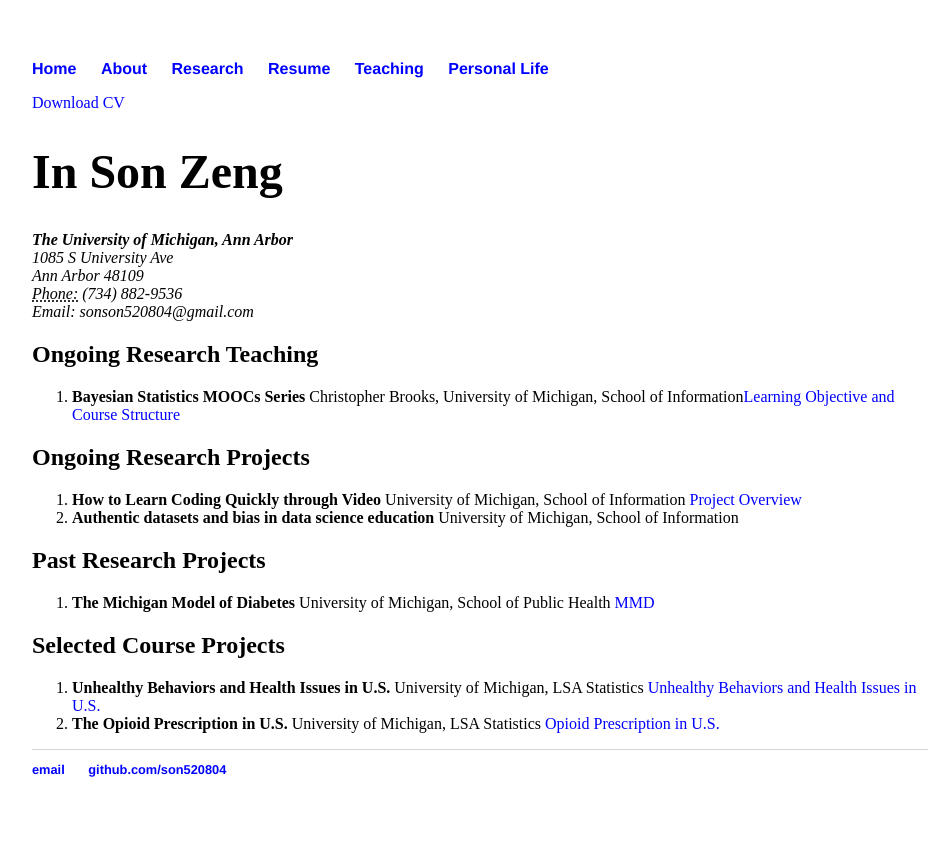
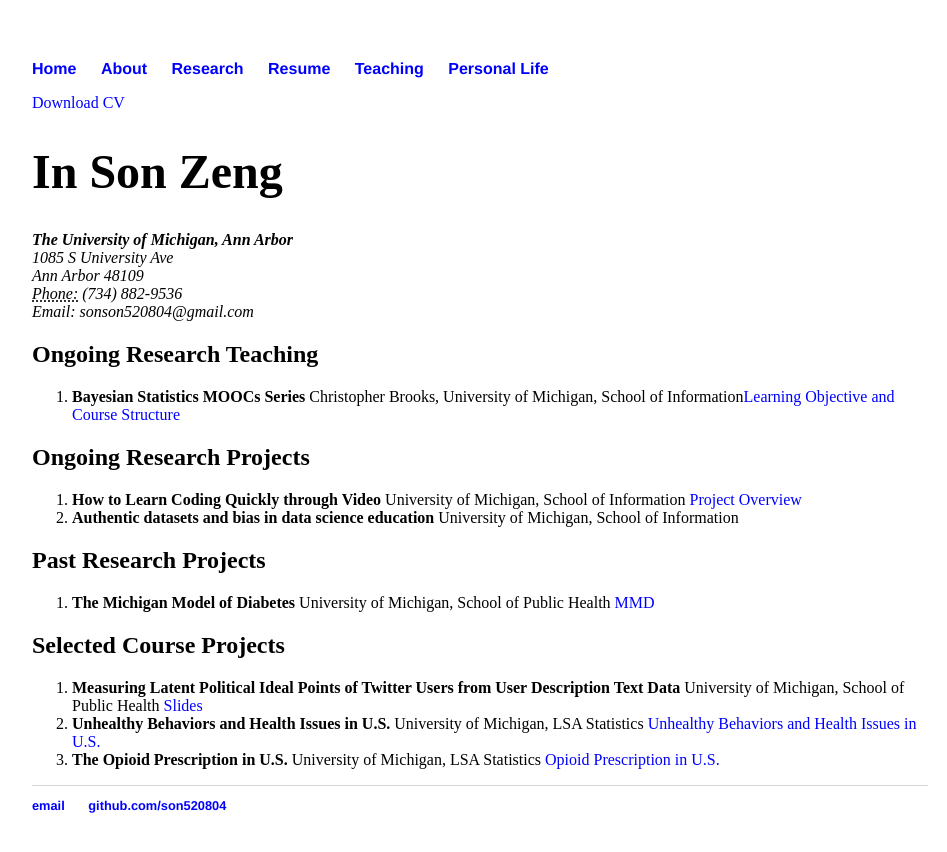
Before and after one commit to son520804/son520804.github.io, a Jekyll site: the page built from cv/index.html, in a window 1280 px wide. Shown: the top 852 px of the page, without its empty margins (160-1107 px from the left). Built offline with Jekyll 4.4.1, drawn with Linux system fonts in a browser that asks for light colours.

Commit message:
Update index.html

```diff
--- a/cv/index.html
+++ b/cv/index.html
@@ -42,6 +42,7 @@
 
 			<h2>Selected Course Projects</h2>
 			<ol class="c">
+				<li><strong>Measuring Latent Political Ideal Points of Twitter Users from User Description Text Data</strong> University of Michigan, School of Public Health <a href="Individual_Project_Question_2.pdf">Slides</a></li>
 				<li><strong>Unhealthy Behaviors and Health Issues in U.S.</strong> University of Michigan, LSA Statistics <a href="Individual_Project_Question_2.pdf">Unhealthy Behaviors and Health Issues in U.S.</a></li>
 				<li><strong>The Opioid Prescription in U.S.</strong> University of Michigan, LSA Statistics  <a href="2018 504 assignment 2 insonz.pdf">Opioid Prescription in U.S.</a></li>
 			</ol>
```
